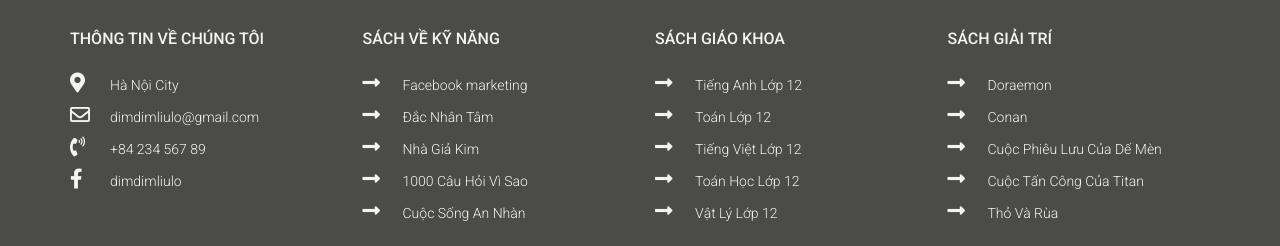
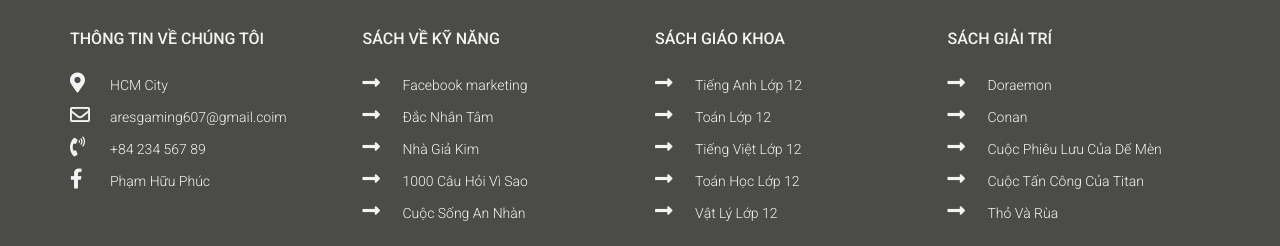
Before and after one commit to PhuocThanh1604/fashion_book_frontend-master, a React (Create React App) app: page /purchase_history in a window 1280 px wide. Shown: the part 821-1067 px from the top of the page. Built offline with nearby package versions, Linux system fonts and the light colour scheme.

Commit message:
fix footer middle

```diff
--- a/src/components/footer/footer.middle.js
+++ b/src/components/footer/footer.middle.js
@@ -8,10 +8,10 @@
 							<div className="single-widget">
 								<h2>Thông Tin Về Chúng Tôi</h2>
 								<ul className="nav nav-pills nav-stacked ">
-									<li><i className='fas fa-map-marker-alt'></i><a href="#">Hà Nội City</a></li>
-									<li><i className='far fa-envelope'></i><a href="#">dimdimliulo@gmail.com</a></li>
+									<li><i className='fas fa-map-marker-alt'></i><a href="#">HCM City</a></li>
+									<li><i className='far fa-envelope'></i><a href="#">aresgaming607@gmail.coim</a></li>
 									<li><i className='fas fa-phone-volume'></i><a href="#">+84 234 567 89</a></li>
-									<li><i class="fab fa-facebook-f"></i><a href="#">dimdimliulo</a></li>
+									<li><i class="fab fa-facebook-f"></i><a href="#">Phạm Hữu Phúc</a></li>
 
 								</ul>
 							</div>
```
